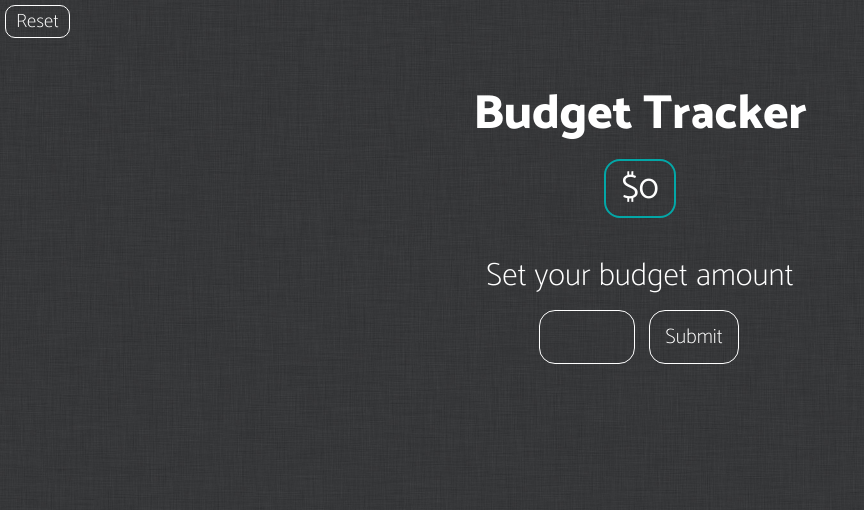
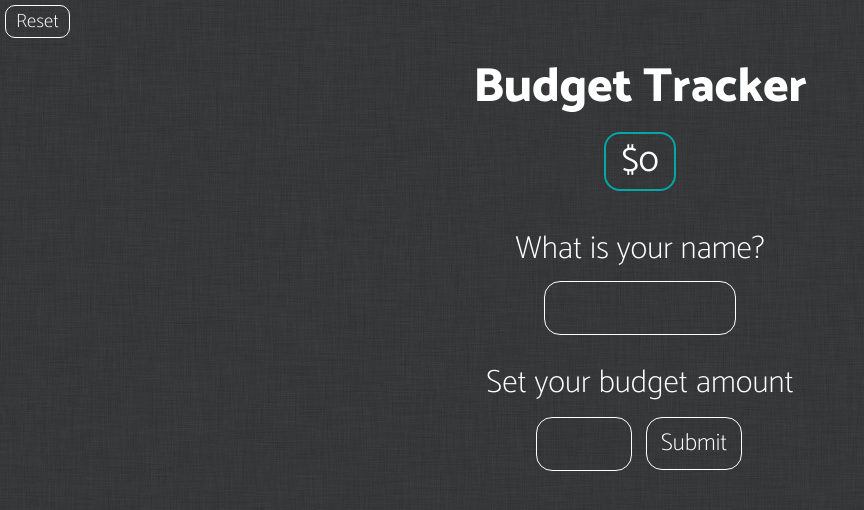
Before and after one commit to Grupith/BudgetTracker, a React (Create React App) app: page / in a window 1280 px wide. Shown: the top 510 px of the page, without its empty margins (0-864 px from the left). Built offline with nearby package versions, Linux system fonts and the light colour scheme.

Commit message:
added name component and hooked it up to localStorage

```diff
--- a/src/App.css
+++ b/src/App.css
@@ -24,7 +24,7 @@
   text-align: center;
   font-size: 3rem;
   font-weight: 800;
-  margin-top: 2rem;
+  margin-top: 5px;
   animation: fadeIn 1s;
 }
 
@@ -72,10 +72,10 @@
 .formWrapper button {
   background-color: transparent;
   color: white;
-  font-size: 1.3rem;
+  font-size: 1.5rem;
   font-weight: 200;
   margin: 8px;
-  padding: 9px 15px;
+  padding: 6px 14px;
   border: 1px solid white;
   border-radius: 1rem;
   cursor: pointer;
@@ -89,6 +89,10 @@
   display: flex;
   align-items: center;
   justify-content: center;
+}
+
+.addBudgetFormWrapper {
+  margin-top: 1rem;
 }
 
 .editBudgetFormWrapper {
@@ -264,6 +268,26 @@
   text-align: center;
 }
 
+.name {
+  text-align: center;
+  animation: fadeIn 1s;
+}
+
+.name span {
+  color: rgb(3, 167, 167);
+}
+
+.addNameWrapper {
+  display: flex;
+  align-items: center;
+  justify-content: center;
+}
+
+.addNameWrapper input {
+  width: 12rem;
+  background: transparent;
+}
+
 @keyframes fadeIn {
   0% {
     opacity: 0;
@@ -274,6 +298,9 @@
 }
 
 @media only screen and (max-width: 600px) {
+  .app {
+    overflow-y: scroll;
+  }
   .addExpenseWrapper input {
     font-size: 1.1rem;
   }
--- a/src/App.js
+++ b/src/App.js
@@ -4,7 +4,9 @@ import {
   Budget,
   AddBudget,
   EditBudget,
-  AddExpense
+  AddExpense,
+  Name,
+  Reset
 } from './components';
 import './App.css';
 
@@ -13,6 +15,7 @@ function App() {
   const [submitted, setSubmit] = useState(false);
   const [editBudget, setEditBudget] = useState(false);
   const [addExpense, setAddExpense] = useState(false);
+  const [name, setName] = useState('');
 
   const [expense, setExpense] = useState('');
   const [price, setPrice] = useState(0);
@@ -24,18 +27,18 @@ function App() {
     setBudgetAmount(budgetAmount);
   }, [])
 
-  const setItemsAndCache = useCallback((items) => {
-    const tempItems = JSON.stringify(items);
-    localStorage.setItem('Items', tempItems);
-    setItems(items);
-  }, [])
-
   useEffect(() => {
     const tempBudgetAmount = localStorage.getItem('currentBudgetAmount');
     const loadedBudgetAmount = JSON.parse(tempBudgetAmount);
 
     loadedBudgetAmount && setBudgetAmountAndCache(loadedBudgetAmount);
   }, [setBudgetAmountAndCache])
+
+  const setItemsAndCache = useCallback((items) => {
+    const tempItems = JSON.stringify(items);
+    localStorage.setItem('Items', tempItems);
+    setItems(items);
+  }, [])
 
   useEffect(() => {
     const tempItems = localStorage.getItem('Items');
@@ -57,17 +60,31 @@ function App() {
     submission && setSubmittedAndCache(submission);
   }, [setSubmittedAndCache])
 
+  const setNameAndCache = useCallback((name) => {
+    const tempName = JSON.stringify(name);
+    localStorage.setItem('name', tempName);
+    setName(name);
+  }, [])
 
-  //TODO: Update localStorage when you edit your budgetAmount
-  //TODO: Make AddBudget Reset budget the same styling as other buttons (.buttionUI)
-  //TODO: Fix mobile scrolling issue with background if list goes off page
-  //TODO: Fix mobile AddExpense styling
+  useEffect(() => {
+    const getName = localStorage.getItem('name');
+    const tempName = JSON.parse(getName);
+    tempName && setName(tempName);
+  }, [setNameAndCache])
+
+
+  //TODO: Fix mobile scrolling issue when tons of items are loaded and safari mobile doesnt allow scrolling on first page load unless buttons are pressed
 
   return (
     <div className="App">
+      <Reset setSubmit={setSubmit} setBudgetAmount={setBudgetAmount} setItems={setItems}/>
+
+      {submitted && <Name name={name}/>}
+
       <Header setSubmit={setSubmit} setBudgetAmount={setBudgetAmount} setItems={setItems} />
       {editBudget ? <EditBudget setEditBudget={setEditBudget} setBudgetAmount={setBudgetAmountAndCache} setItems={setItemsAndCache} /> : <Budget budgetAmount={budgetAmount} />}
-      {!submitted && <AddBudget setBudgetAmount={setBudgetAmountAndCache} setSubmit={setSubmittedAndCache} />}
+      {!submitted && <AddBudget setBudgetAmount={setBudgetAmountAndCache} setSubmit={setSubmittedAndCache} setName={setNameAndCache} />}
+
 
       {submitted && (
         <div className='buttonContainer'>
--- a/src/components/AddBudget.js
+++ b/src/components/AddBudget.js
@@ -1,16 +1,22 @@
 import React from 'react';
 
-export const AddBudget = ({ setBudgetAmount, setSubmit }) => {
+export const AddBudget = ({ setBudgetAmount, setSubmit, setName }) => {
     return (
         <div className='formWrapper'>
             <form onSubmit={(e) => {
                 e.preventDefault();
                 setSubmit(true);
             }}>
-                <label htmlFor='addbudget'>Set your budget amount</label>
-                 <div className='addBudgetWrapper'>
-                    <input type='number' name='addbudget' required onChange={(e) => setBudgetAmount(e.target.value)} />
-                    <button type='submit'>Submit</button>
+                <label htmlFor='addName'>What is your name?</label>
+                 <div className='addNameWrapper'>
+                    <input type='text' autoFocus='true' autoComplete='off' name='addName' required onChange={(e) => setName(e.target.value)} />
+                </div>
+                <div className='addBudgetFormWrapper'>
+                    <label htmlFor='addbudget'>Set your budget amount</label>
+                    <div className='addBudgetWrapper'>
+                        <input type='number' name='addbudget' required onChange={(e) => setBudgetAmount(e.target.value)} />
+                        <button type='submit'>Submit</button>
+                    </div>
                 </div>
             </form>
         </div>
--- a/src/components/AddExpense.js
+++ b/src/components/AddExpense.js
@@ -18,7 +18,7 @@ export const AddExpense = ({ setAddExpense, expense, setExpense, price, setPrice
 
     return (
         <form className='addExpenseWrapper' onSubmit={handleSubmit}>
-            <input type='text' required placeholder='Add Item...' onChange={(e) => setExpense(e.target.value)} />
+            <input type='text' required autoFocus='true' placeholder='Add Item...' onChange={(e) => setExpense(e.target.value)} />
             <input type='number' required placeholder='Price...' className='priceWrapper' onChange={(e) => setPrice(e.target.value)} />
             <button type='submit'>+</button>
             <p onClick={() => setAddExpense(false)}>Cancel</p>
--- a/src/components/Header.js
+++ b/src/components/Header.js
@@ -1,13 +1,7 @@
 
-export const Header = ({ setBudgetAmount, setSubmit, setItems}) => {
+export const Header = () => {
     return (
         <div>
-            <button className='resetButton' onClick={() => {
-                setSubmit(false);
-                setBudgetAmount(0);
-                setItems([]);
-                localStorage.clear();
-            }}>Reset</button>
             <h2 className='title'>Budget Tracker</h2>
         </div>
     )
--- /dev/null
+++ b/src/components/Name.js
@@ -0,0 +1,9 @@
+import React from 'react'
+
+export const Name = ({ name }) => {
+    return (
+        <div className='name'>
+            <h1>Welcome <span>{name}!</span></h1>
+        </div>
+    )
+}
--- /dev/null
+++ b/src/components/Reset.js
@@ -0,0 +1,14 @@
+import React from 'react'
+
+export const Reset = ({setSubmit, setBudgetAmount, setItems}) => {
+    return (
+        <div>
+            <button className='resetButton' onClick={() => {
+                setSubmit(false);
+                setBudgetAmount(0);
+                setItems([]);
+                localStorage.clear();
+            }}>Reset</button>
+        </div>
+    )
+}
--- a/src/components/index.js
+++ b/src/components/index.js
@@ -3,3 +3,5 @@ export * from './AddExpense';
 export * from './Budget';
 export * from './EditBudget';
 export * from './Header';
+export * from './Name';
+export * from './Reset';
```
